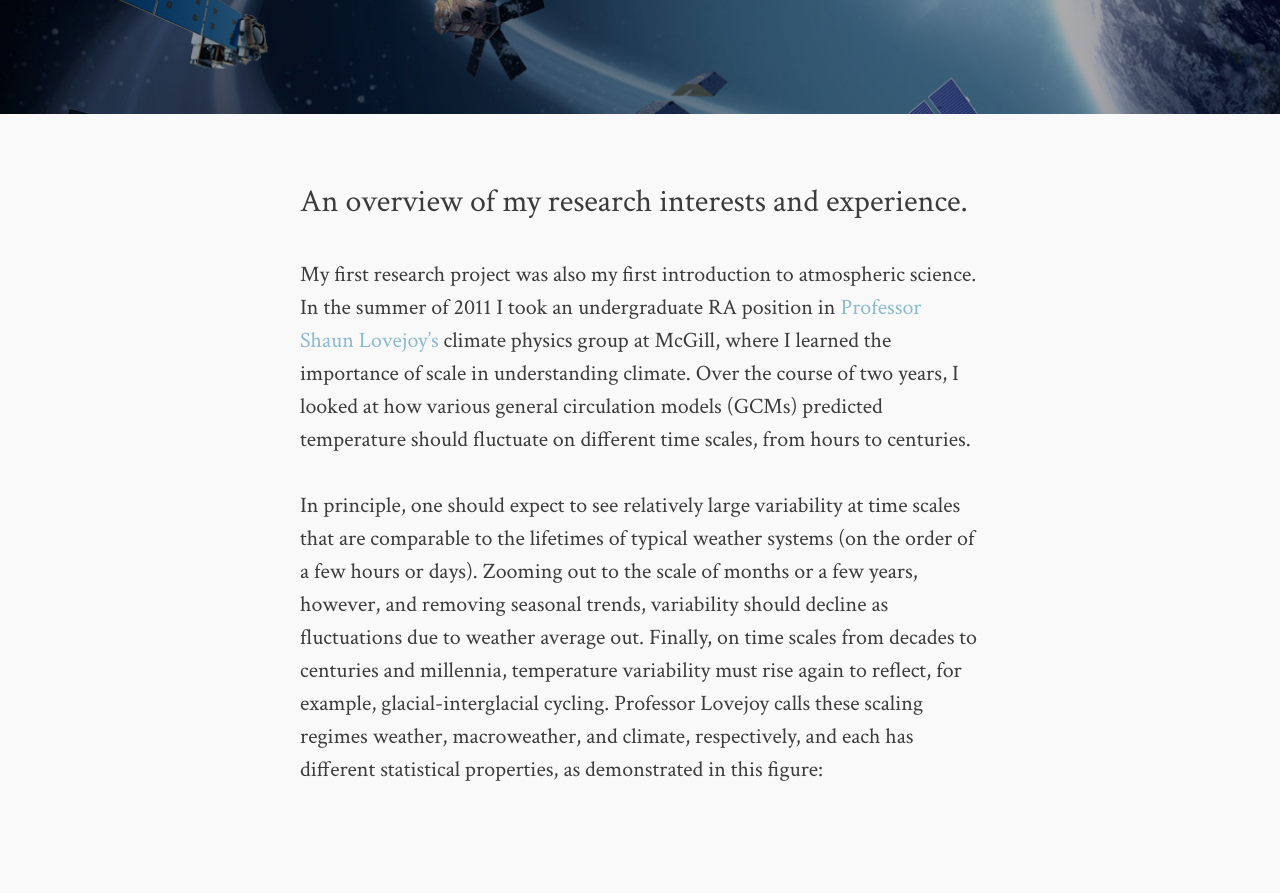
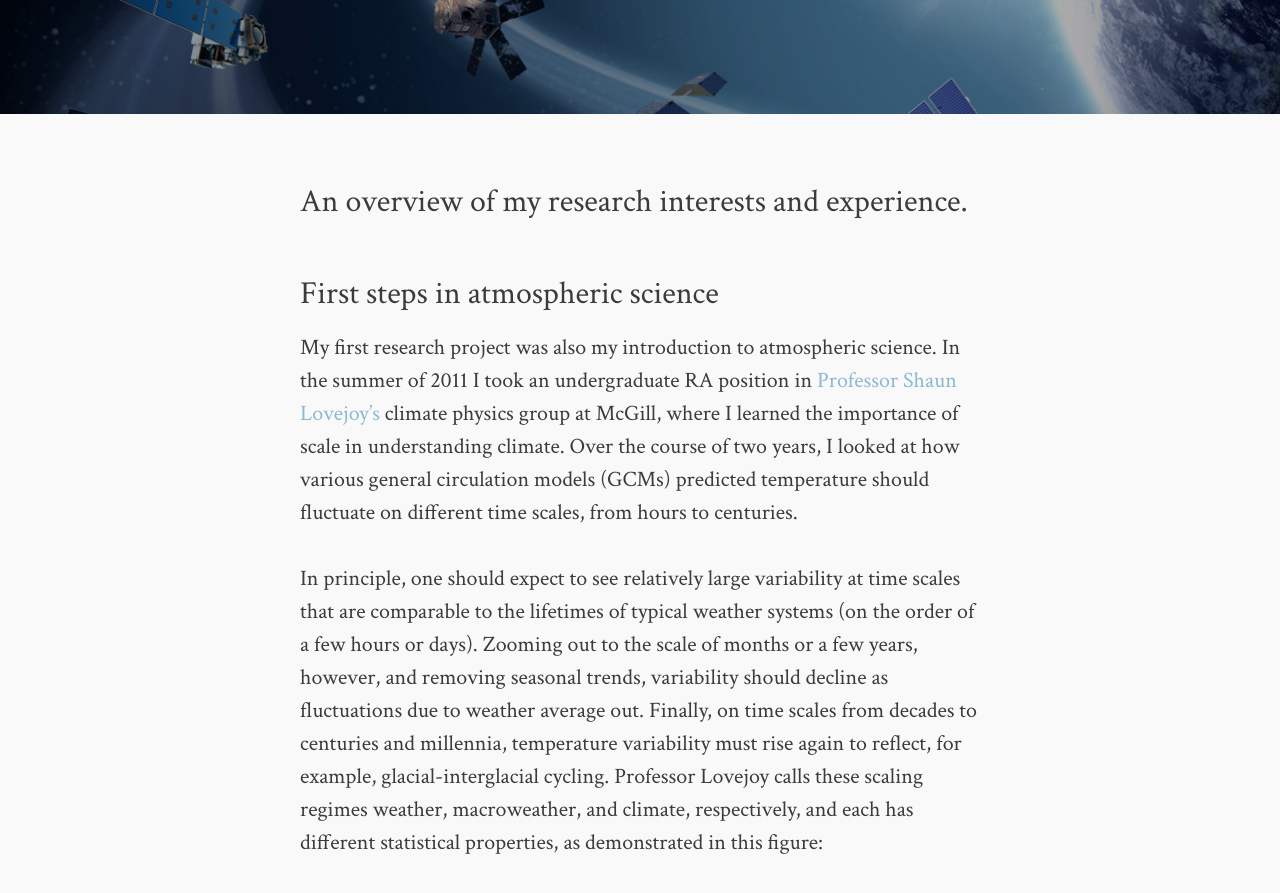
Before and after one commit to djvaron/djvaron.github.io, a Jekyll site: the page built from research.md, in a window 1280 px wide and 900 px high, scrolled down 436 px. Shown: the top 893 px of the window. Built offline with Jekyll 4.4.1, drawn with Linux system fonts in a browser that asks for light colours.

Commit message:
edit research

```diff
--- a/research.md
+++ b/research.md
@@ -8,6 +8,8 @@ image:
   feature: satellites.jpg
 ---
 
-My first research project was also my first introduction to atmospheric science. In the summer of 2011 I took an undergraduate RA position in [Professor Shaun Lovejoy's](http://www.physics.mcgill.ca/~gang/Lovejoy.htm) climate physics group at McGill, where I learned the importance of scale in understanding climate. Over the course of two years, I looked at how various general circulation models (GCMs) predicted temperature should fluctuate on different time scales, from hours to centuries.
+### First steps in atmospheric science
+
+My first research project was also my introduction to atmospheric science. In the summer of 2011 I took an undergraduate RA position in [Professor Shaun Lovejoy's](http://www.physics.mcgill.ca/~gang/Lovejoy.htm) climate physics group at McGill, where I learned the importance of scale in understanding climate. Over the course of two years, I looked at how various general circulation models (GCMs) predicted temperature should fluctuate on different time scales, from hours to centuries.
 
 In principle, one should expect to see relatively large variability at time scales that are comparable to the lifetimes of typical weather systems (on the order of a few hours or days). Zooming out to the scale of months or a few years, however, and removing seasonal trends, variability should decline as fluctuations due to weather average out. Finally, on time scales from decades to centuries and millennia, temperature variability must rise again to reflect, for example, glacial-interglacial cycling. Professor Lovejoy calls these scaling regimes weather, macroweather, and climate, respectively, and each has different statistical properties, as demonstrated in this figure:
```
